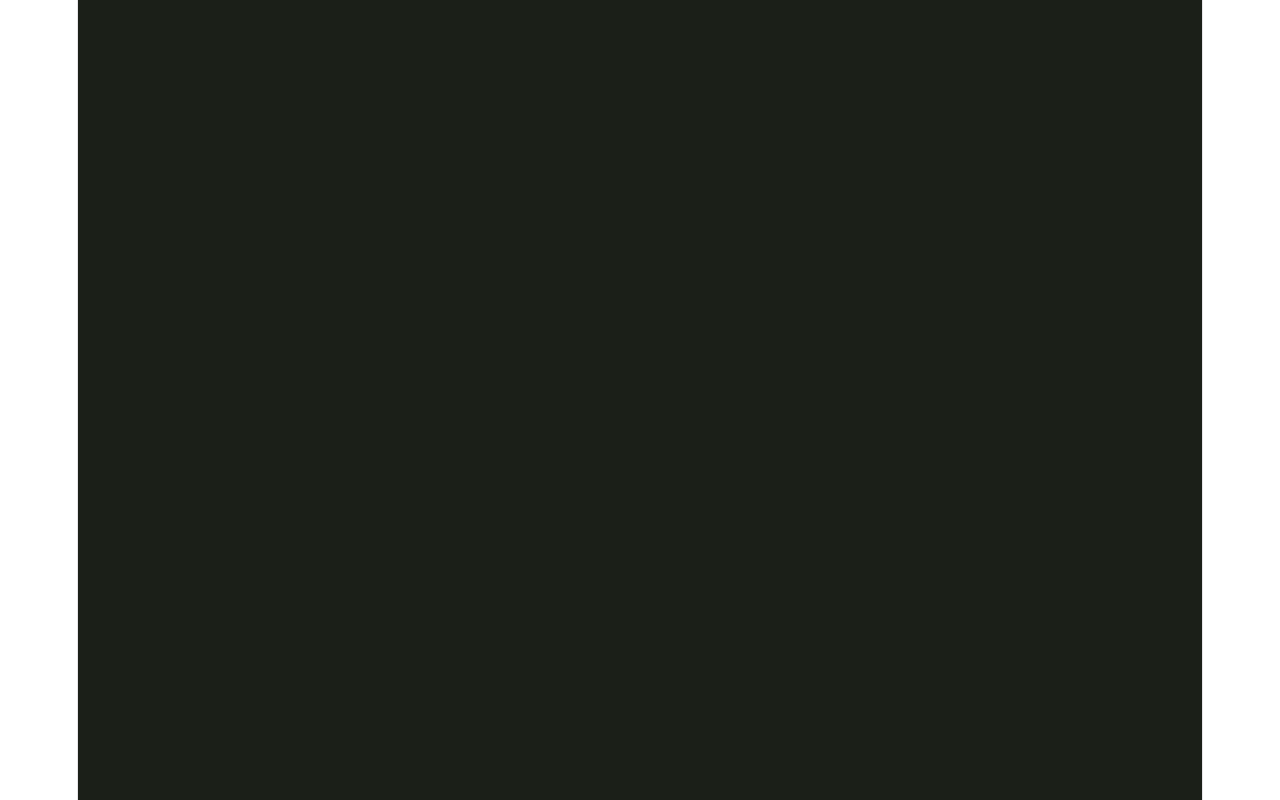
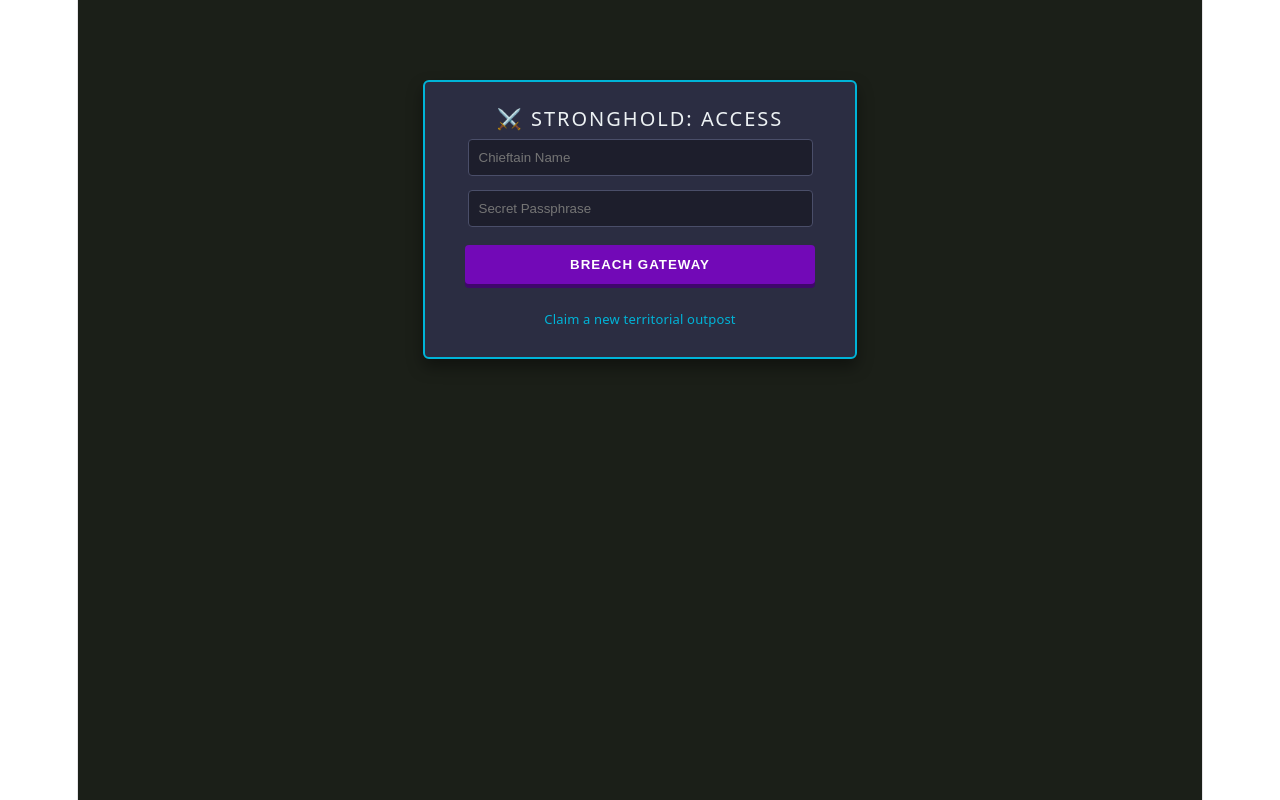
Before and after one commit to prishakhichadi/mvcassignment, a React app in the folder frontend/: page / in a window 1280 px wide. Built offline with nearby package versions, Linux system fonts and the light colour scheme; the HTML template or start-up script is replaced by a standard one.

Commit message:
auth file

```diff
--- a/frontend/src/components/auth.jsx
+++ b/frontend/src/components/auth.jsx
@@ -1,7 +1,135 @@
 import React, { useState } from 'react';
 
 function Auth({ onAuthSuccess }) {
+  const [showLogin, setShowLogin] = useState(true);
+  const [userTxt, setUserTxt] = useState('');
+  const [passTxt, setPassTxt] = useState('');
+  const [statusMsg, setStatusMsg] = useState('');
 
+  const handleFormSubmit = async (event) => {
+    event.preventDefault();
+    setStatusMsg('');
+
+    const apiPath = showLogin ? '/player/login' : '/player/register';
+
+    try {
+      const res = await fetch(`http://localhost:8080${apiPath}`, {
+        method: 'POST',
+        headers: { 'Content-Type': 'application/json' },
+        body: JSON.stringify({ username: userTxt, password: passTxt }),
+      });
+
+      if (!res.ok) {
+        const fallbackErr = await res.text();
+        throw new Error(fallbackErr || 'Server rejected credentials');
+      }
+
+      const payload = await res.json();
+
+      if (showLogin) {
+        if (payload.token) {
+          onAuthSuccess(payload.token);
+        } else {
+          throw new Error('No auth token sent back by server');
+        }
+      } else {
+        alert('Campsite profile registered! Switch over to log in.');
+        setShowLogin(true);
+        setPassTxt('');
+      }
+    } catch (error) {
+      setStatusMsg(error.message);
+    }
+  };
+
+  return (
+    <div className="auth-container" style={{
+      maxWidth: '380px',
+      margin: '80px auto',
+      padding: '25px',
+      backgroundColor: '#2b2d42', // Weathered Slate Wall Grey
+      border: '2px solid #00b4d8', // Vivid Sky-Blue Neon Border
+      borderRadius: '6px',
+      textAlign: 'center',
+      boxShadow: '0 8px 16px rgba(0,0,0,0.4)'
+    }}>
+      <h2 style={{ color: '#edf2f4', letterSpacing: '2px', fontSize: '20px' }}>
+        {showLogin ? '⚔️ STRONGHOLD: ACCESS' : '🛡️ STRONGHOLD: ENLIST'}
+      </h2>
+
+      {statusMsg && (
+        <p style={{ color: '#ef233c', fontSize: '13px', backgroundColor: '#1d1e2c', padding: '8px', borderRadius: '4px' }}>
+          ⚠️ Notice: {statusMsg}
+        </p>
+      )}
+
+      <form onSubmit={handleFormSubmit}>
+        <div style={{ marginBottom: '14px' }}>
+          <input
+            type="text"
+            placeholder="Chieftain Name"
+            className="auth-input"
+            value={userTxt}
+            onChange={(e) => setUserTxt(e.target.value)}
+            required
+            style={{
+              padding: '10px',
+              width: '85%',
+              backgroundColor: '#1d1e2c',
+              border: '1px solid #4a4e69',
+              color: '#edf2f4',
+              borderRadius: '4px'
+            }}
+          />
+        </div>
+        <div style={{ marginBottom: '18px' }}>
+          <input
+            type="password"
+            placeholder="Secret Passphrase"
+            className="auth-input"
+            value={passTxt}
+            onChange={(e) => setPassTxt(e.target.value)}
+            required
+            style={{
+              padding: '10px',
+              width: '85%',
+              backgroundColor: '#1d1e2c',
+              border: '1px solid #4a4e69',
+              color: '#edf2f4',
+              borderRadius: '4px'
+            }}
+          />
+        </div>
+        <button
+          type="submit"
+          style={{
+            backgroundColor: '#7209b7', // Deep Royal Purple Call-to-Action
+            color: '#fff',
+            padding: '12px',
+            border: 'none',
+            cursor: 'pointer',
+            fontWeight: 'bold',
+            borderRadius: '4px',
+            width: '92%',
+            boxShadow: '0 4px #3f076b',
+            letterSpacing: '1px'
+          }}
+        >
+          {showLogin ? 'BREACH GATEWAY' : 'INITIALIZE WALLS'}
+        </button>
+      </form>
+
+      <div
+        onClick={() => {
+          setShowLogin(!showLogin);
+          setStatusMsg('');
+        }}
+        style={{ color: '#00b4d8', cursor: 'pointer', marginTop: '22px', fontSize: '13px', fontWeight: '500' }}
+      >
+        {showLogin ? "Claim a new territorial outpost" : "Return to fortress gates"}
+      </div>
+    </div>
+  );
 }
 
 export default Auth;
```
Also changed, not shown: 1 other file (tests, documents, lock files or other folders).
